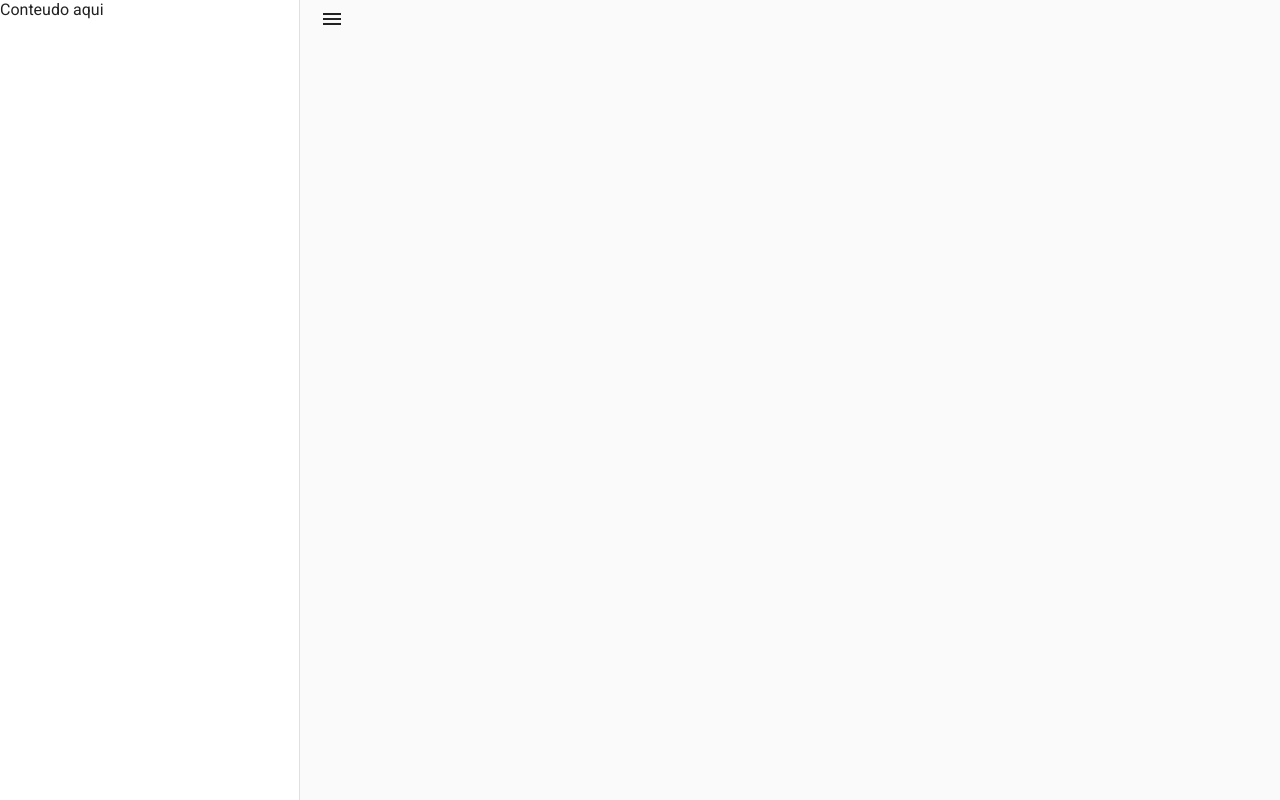
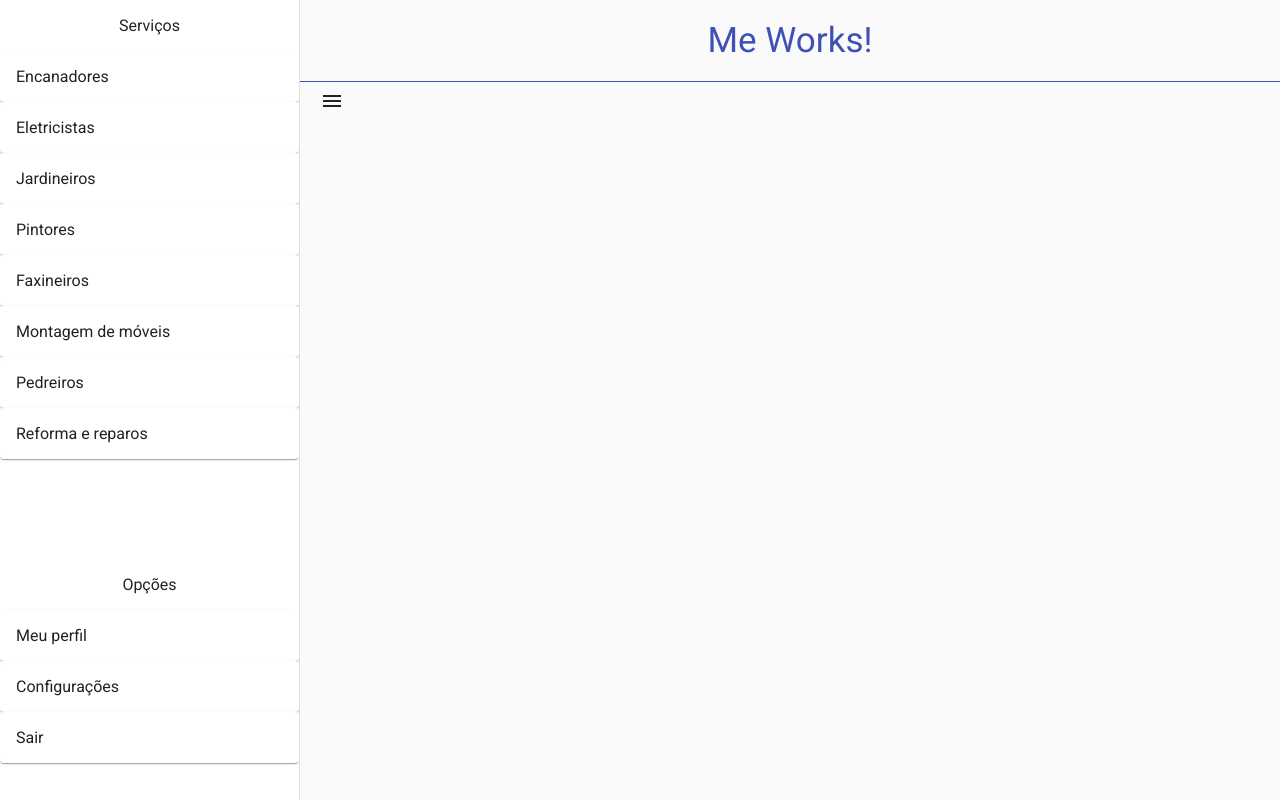
Before and after one commit to maanocanha/meWorksEmanuel, an Angular app: page / in a window 1280 px wide. Both pictures are taken after a click on the button "menu". Shown: the top 800 px of the page. Built offline with nearby package versions, Linux system fonts and the light colour scheme.

Commit message:
Sidebar e prestador
Tela do prestador criada;
Adicionado a chamada da sidebar dentro da tela do prestador.

```diff
--- a/src/app/app.component.html
+++ b/src/app/app.component.html
@@ -1,5 +1,4 @@
-<app-cabecalho></app-cabecalho>
-<app-sidebar></app-sidebar>
+<app-prestador></app-prestador>
 <app-login></app-login>
 <app-cadastro></app-cadastro>
 <router-outlet></router-outlet>
--- a/src/app/app.module.ts
+++ b/src/app/app.module.ts
@@ -20,6 +20,7 @@ import { LoginComponent } from './login/login.component';
 import { CadastroComponent } from './cadastro/cadastro.component';
 import { CabecalhoComponent } from './cabecalho/cabecalho.component';
 import { SidebarComponent } from './sidebar/sidebar.component';
+import { PrestadorComponent } from './prestador/prestador.component';
 
 @NgModule({
   declarations: [
@@ -27,7 +28,8 @@ import { SidebarComponent } from './sidebar/sidebar.component';
     LoginComponent,
     CadastroComponent,
     CabecalhoComponent,
-    SidebarComponent
+    SidebarComponent,
+    PrestadorComponent
   ],
   imports: [
     BrowserAnimationsModule,
--- /dev/null
+++ b/src/app/prestador/prestador.component.css
@@ -0,0 +1,18 @@
+.example-container {
+    position: absolute;
+    top: 0;
+    bottom: 0;
+    left: 0;
+    right: 0;
+}
+
+.mat-drawer {
+    width: 300px;
+}
+
+.example-events {
+width: 300px;
+height: 200px;
+overflow: auto;
+border: 1px solid #555;
+}
--- /dev/null
+++ b/src/app/prestador/prestador.component.html
@@ -0,0 +1,12 @@
+<mat-sidenav-container class="example-container">
+    <mat-sidenav #sidenav mode="side" [(opened)]="opened">
+            <app-sidebar></app-sidebar>
+    </mat-sidenav>
+
+    <mat-sidenav-content>
+        <app-cabecalho></app-cabecalho>
+        <button mat-button (click)="sidenav.toggle()">
+            <mat-icon aria-hidden="false" aria-label="Example home icon">menu</mat-icon>
+        </button>
+    </mat-sidenav-content>
+</mat-sidenav-container>
--- /dev/null
+++ b/src/app/prestador/prestador.component.ts
@@ -0,0 +1,15 @@
+import { Component, OnInit } from '@angular/core';
+
+@Component({
+  selector: 'app-prestador',
+  templateUrl: './prestador.component.html',
+  styleUrls: ['./prestador.component.css']
+})
+export class PrestadorComponent implements OnInit {
+
+  constructor() { }
+
+  ngOnInit() {
+  }
+
+}
--- a/src/app/sidebar/sidebar.component.css
+++ b/src/app/sidebar/sidebar.component.css
@@ -1,18 +1,15 @@
-.example-container {
-    position: absolute;
-    top: 0;
-    bottom: 0;
-    left: 0;
-    right: 0;
+.servicos_sidebar {
+    margin: 0 0 50px 0;
 }
 
-.mat-drawer {
-    width: 300px;
+.titulo_servicos{
+    text-align: center;
 }
 
-.example-events {
-width: 300px;
-height: 200px;
-overflow: auto;
-border: 1px solid #555;
+a {
+    text-decoration: none;
 }
+
+.divisor_opcoes{
+    padding: 50px 0;
+}
--- a/src/app/sidebar/sidebar.component.html
+++ b/src/app/sidebar/sidebar.component.html
@@ -1,11 +1,20 @@
-<mat-sidenav-container class="example-container">
-    <mat-sidenav #sidenav mode="side" [(opened)]="opened">
-        Conteudo aqui
-    </mat-sidenav>
-
-    <mat-sidenav-content>
-        <button mat-button (click)="sidenav.toggle()">
-            <mat-icon aria-hidden="false" aria-label="Example home icon">menu</mat-icon>
-        </button>
-    </mat-sidenav-content>
-</mat-sidenav-container>
+<div class="servicos_sidebar">
+    <div class="titulo_servicos">
+        <p>Serviços</p>
+    </div>
+    <a routerLink="/Encanadores"><mat-card>Encanadores</mat-card></a>
+    <a routerLink="/Eletricistas"><mat-card>Eletricistas</mat-card></a>
+    <a routerLink="/Jardineiros"><mat-card>Jardineiros</mat-card></a>
+    <a routerLink="/Pintores"><mat-card>Pintores</mat-card></a>
+    <a routerLink="/Faxineiros"><mat-card>Faxineiros</mat-card></a>
+    <a routerLink="/Montagem"><mat-card>Montagem de móveis</mat-card></a>
+    <a routerLink="/Pedreiros"><mat-card>Pedreiros</mat-card></a>
+    <a routerLink="/Reforma"><mat-card>Reforma e reparos</mat-card></a>
+    <div class="divisor_opcoes"></div>
+    <div class="titulo_servicos">
+        <p>Opções</p>
+    </div>
+    <a routerLink="/Perfil"><mat-card>Meu perfil</mat-card></a>
+    <a routerLink="/Configuracoes"><mat-card>Configurações</mat-card></a>
+    <a routerLink="/Sair"><mat-card>Sair</mat-card></a>
+</div>
```
Also changed, not shown: 1 other file (tests, documents, lock files or other folders).
